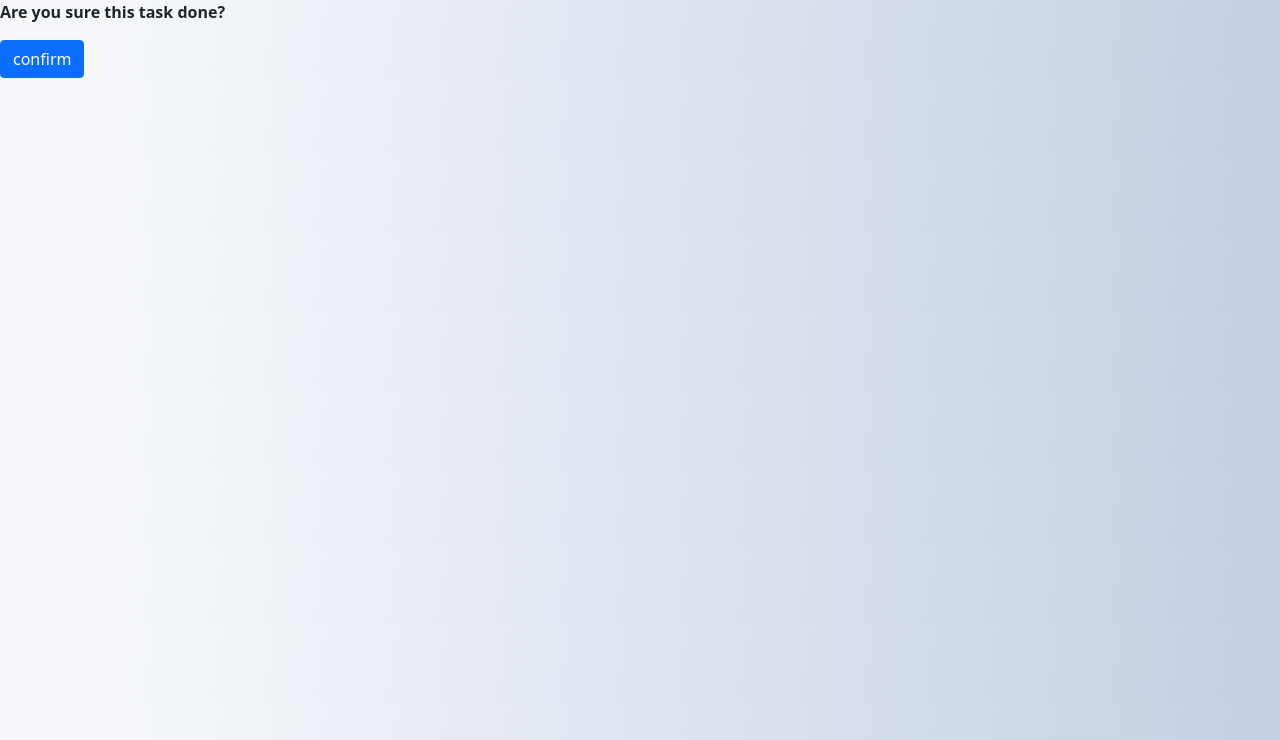
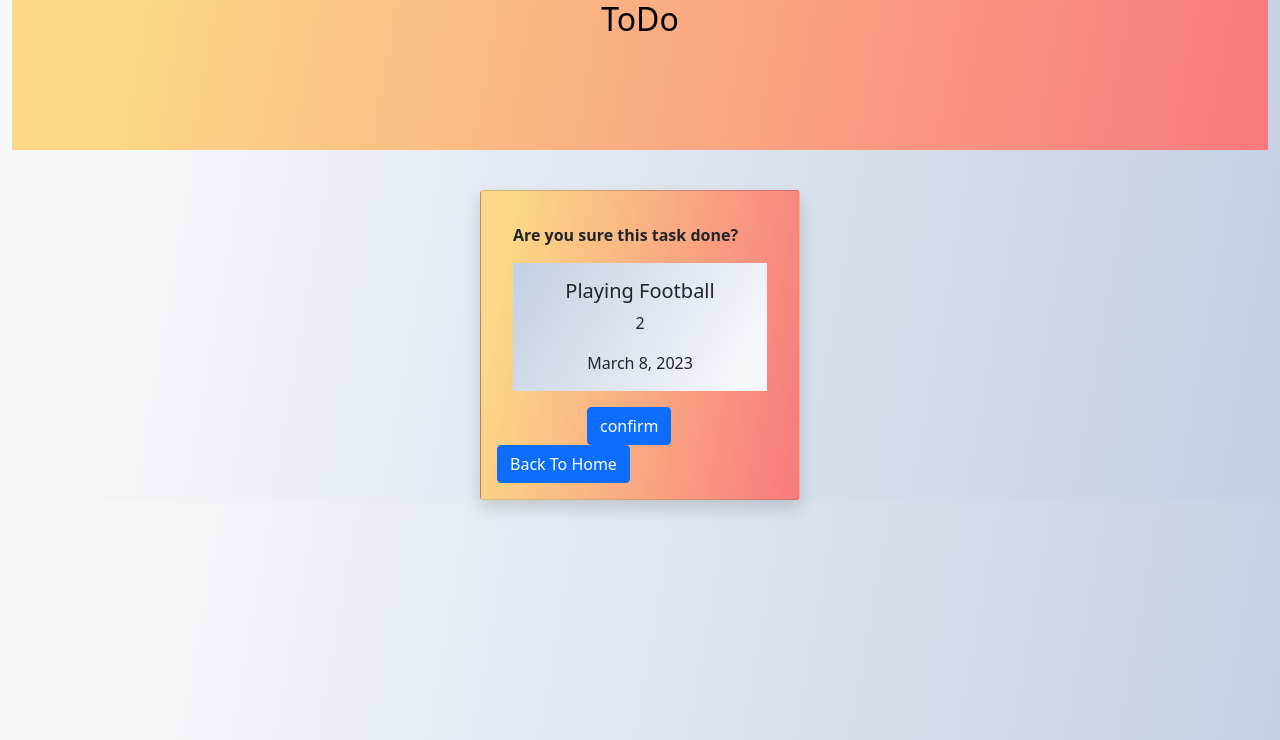
Before and after one commit to rej22/todo_repository, a Django app: page /cbvdelete/15/ in a window 1280 px wide. Shown: the top 740 px of the page. Run offline with Django 4.2, Linux system fonts and the light colour scheme; data comes from the database, SQL or seed files in the repository; both versions use the stored data as it was after the commit; some libraries are stand-ins or nearby versions.

Commit message:
some alterations

```diff
--- a/todofolder01/todo_folder_01/projecttodo01/static/css/style.css
+++ b/todofolder01/todo_folder_01/projecttodo01/static/css/style.css
@@ -65,5 +65,33 @@ body{
 
 
 /**************
-    detail
+    update
 **************/
+
+.update_card {
+    background-image: linear-gradient(100deg, #FBD786 10%, #f7797d 100%);
+    width: 40rem;
+}
+.update_form {
+    background-image: linear-gradient(300deg, #f5f7fa 10%, #c3cfe2 100%);
+}
+.update_add_btn {
+    margin-left: 250px;
+    margin-bottom: 7px;
+}
+
+
+/**************
+    delete
+**************/
+
+.delete_card {
+    background-image: linear-gradient(100deg, #FBD786 10%, #f7797d 100%);
+    width: 20rem;
+}
+.delete_add_btn {
+    margin-left: 90px;
+}
+.confirm_dlt_card {
+    background-image: linear-gradient(300deg, #f5f7fa 10%, #c3cfe2 100%);
+}
--- a/todofolder01/todo_folder_01/projecttodo01/templates/base.html
+++ b/todofolder01/todo_folder_01/projecttodo01/templates/base.html
@@ -4,11 +4,11 @@
 <head>
     <meta charset="UTF-8">
     <title>home</title>
+    <link href="{% static 'css/bootstrap.min.css' %}" rel="stylesheet">
     <link rel="stylesheet" href="{% static 'css/style.css/' %}">
-    <link href="{% static 'css/bootstrap.min.css' %}" rel="stylesheet">
 </head>
 <body>
-    {% block body %}
+    {% block content %}
      {% endblock %}
 </body>
 </html>
--- a/todofolder01/todo_folder_01/projecttodo01/templates/delete.html
+++ b/todofolder01/todo_folder_01/projecttodo01/templates/delete.html
@@ -1,10 +1,37 @@
 {% extends 'base.html' %}
 
-{% block body %}
-   <form method="POST">
+{% block content %}
+
+  <div class="container-fluid">
+      <div class="row">
+        <div class="col-md-12">
+            <div class="banner">
+                <div class="banner-text">
+                    <h2>ToDo</h2>
+                </div>
+            </div>
+        </div>
+      </div>
+  </div>
+ <div class="card shadow delete_card mx-auto">
+     <div class="card-body">
+       <form method="POST" class="delete_form">
         {% csrf_token %}
-       <p><b>Are you sure this task done?</b></p>
-       <button class="btn btn-primary" type="submit">confirm</button>
-   </form>
+          {% csrf_token %}
+            <div class="card-body">
+               <p><b>Are you sure this task done?</b></p>
+                <div class="card-body confirm_dlt_card">
+                  <h5 class="card-title text-center">{{task.taskName}}</h5>
+                  <p class="card-text text-center">{{task.taskPriority}}</p>
+                  <p class="card-text text-center">{{task.taskDate}}</p>
+                </div>
+            </div>
+           <div>
+               <button class="btn btn-primary delete_add_btn" type="submit">confirm</button>
+               <a href="{% url 'todoapp01:cbvhome' %}" class="btn btn-primary confirm_dlt_back_home">Back To Home</a>
+           </div>
+       </form>
+     </div>
+ </div>
 
 {% endblock %}
--- a/todofolder01/todo_folder_01/projecttodo01/templates/detail.html
+++ b/todofolder01/todo_folder_01/projecttodo01/templates/detail.html
@@ -1,6 +1,6 @@
 {% extends 'base.html' %}
 
-{% block body %}
+{% block content %}
 <div class="container-fluid">
     <div class="row">
         <div class="col-md-12">
@@ -20,8 +20,8 @@
         <p class="card-text text-center">{{task_obj02.taskDate}}</p>
         <p class="card-text text-center text-justify">{{task_obj02.taskDescription}}</p>
         <div class="detail_add_btn">
-           <a href="{% url 'todoapp01:delete' task_obj02.id %}" class="btn btn-danger">Done</a>
-           <a href="{% url 'todoapp01:update' task_obj02.id %}" class="btn btn-success">Update</a>
+           <a href="{% url 'todoapp01:cbvdelete' task_obj02.id %}" class="btn btn-danger">Done</a>
+           <a href="{% url 'todoapp01:cbvupdate' task_obj02.id %}" class="btn btn-success">Update</a>
         </div>
     </div>
 </div><br>
--- a/todofolder01/todo_folder_01/projecttodo01/templates/home.html
+++ b/todofolder01/todo_folder_01/projecttodo01/templates/home.html
@@ -1,7 +1,7 @@
 
 {% extends 'base.html' %}
 {% load static %}
-{% block body %}
+{% block content %}
 
 <div class="container-fluid">
     <div class="row">
@@ -39,8 +39,8 @@
                      <h5 class="card-title">{{i.taskName}}</h5>
                      <p class="card-text">{{i.taskPriority}}</p>
                      <p class="card-text">{{i.taskDate}}</p>
-                     <a href="{% url 'todoapp01:delete' i.id %}" class="btn btn-danger home_add_btn">Done</a>
-                     <a href="{% url 'todoapp01:update' i.id %}" class="btn btn-success home_add_btn">Update</a>
+                     <a href="{% url 'todoapp01:cbvdelete' i.id %}" class="btn btn-danger home_add_btn">Done</a>
+                     <a href="{% url 'todoapp01:cbvupdate' i.id %}" class="btn btn-success home_add_btn">Update</a>
                  </div>
                </a>
              </div><br>
--- a/todofolder01/todo_folder_01/projecttodo01/todoapp01/urls.py
+++ b/todofolder01/todo_folder_01/projecttodo01/todoapp01/urls.py
@@ -4,9 +4,9 @@ app_name = 'todoapp01'
 urlpatterns = [
 
     path('', views.add, name='add'),
-    path('delete/<int:taskid>/', views.delete, name='delete'),
-    path('update/<int:taskid>/', views.update, name='update'),
-    path('cbvhome/', views.TaskListView.as_view(), name='cbvhome'),
+    # path('delete/<int:taskid>/', views.delete, name='delete'),
+    # path('update/<int:taskid>/', views.update, name='update'),
+    path('', views.TaskListView.as_view(), name='cbvhome'),
     path('cbvdetail/<int:pk>/', views.TaskDetailView.as_view(), name='cbvdetail'),
     path('cbvupdate/<int:pk>/', views.TaskUpdateView.as_view(), name='cbvupdate'),
     path('cbvdelete/<int:pk>/', views.TaskDeleteView.as_view(), name='cbvdelete'),
--- a/todofolder01/todo_folder_01/projecttodo01/todoapp01/views.py
+++ b/todofolder01/todo_folder_01/projecttodo01/todoapp01/views.py
@@ -21,17 +21,17 @@ class TaskDetailView(DetailView):
 
 class TaskUpdateView(UpdateView):
     model = Task
-    template_name = 'update.html'
+    template_name = 'edit.html'
     fields = ('taskName', 'taskPriority', 'taskDate', 'taskDescription')
     context_object_name = 'task_obj03'
 
     def get_success_url(self):
-        return reverse_lazy('cbvdetail', kwargs= {'pk': self.object.id})
+        return reverse_lazy('todoapp01:cbvdetail', kwargs= {'pk': self.object.id})
 
 class TaskDeleteView(DeleteView):
     model = Task
     template_name = 'delete.html'
-    success_url = reverse_lazy('cbvhome')
+    success_url = reverse_lazy('todoapp01:cbvhome')
 
 
 def add(request):
@@ -45,18 +45,18 @@ def add(request):
         taskObj = Task(taskName= task_name, taskPriority= task_priority, taskDate= task_date, taskDescription= task_description)
         taskObj.save()
     return render(request, 'home.html', {'task_obj01': taskobj01})
+# #
+# def delete(request, taskid):
+#     task = Task.objects.get(id= taskid)
+#     if request.method == 'POST':
+#         task.delete()
+#         return redirect('/')
+#     return render(request, 'delete.html')
 #
-def delete(request, taskid):
-    task = Task.objects.get(id= taskid)
-    if request.method == 'POST':
-        task.delete()
-        return redirect('/')
-    return render(request, 'delete.html')
-
-def update(request, taskid):
-    task = Task.objects.get(id=taskid)
-    form_todo = TodoForm(request.POST or None, instance=task)
-    if form_todo.is_valid():
-        form_todo.save()
-        return redirect('/')
-    return render(request, 'edit.html', {'taskObj': task, 'formObj': form_todo})
+# def update(request, taskid):
+#     task = Task.objects.get(id=taskid)
+#     form_todo = TodoForm(request.POST or None, instance=task)
+#     if form_todo.is_valid():
+#         form_todo.save()
+#         return redirect('/')
+#     return render(request, 'edit.html', {'taskObj': task, 'formObj': form_todo})
```
Also changed, not shown: todofolder01/todo_folder_01/projecttodo01/templates/edit.html (+23 -4 lines), todofolder01/todo_folder_01/projecttodo01/templates/update.html (deleted, +0 -16 lines), todofolder01/todo_folder_01/projecttodo01/db.sqlite3.
